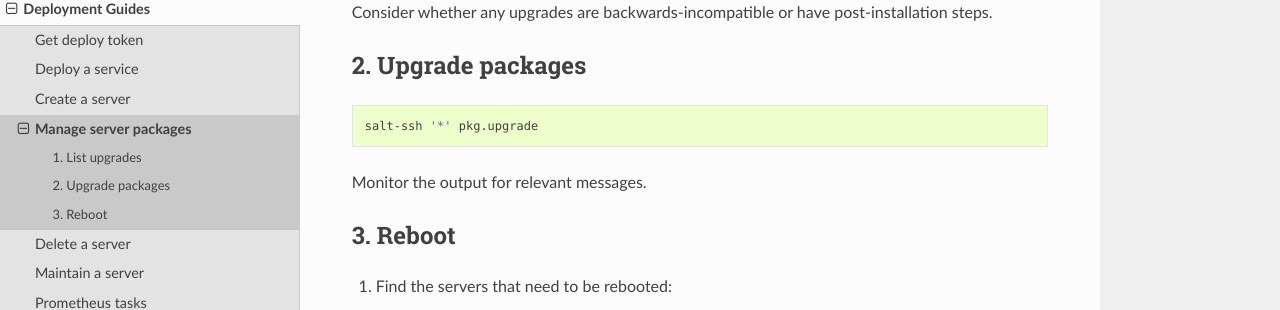
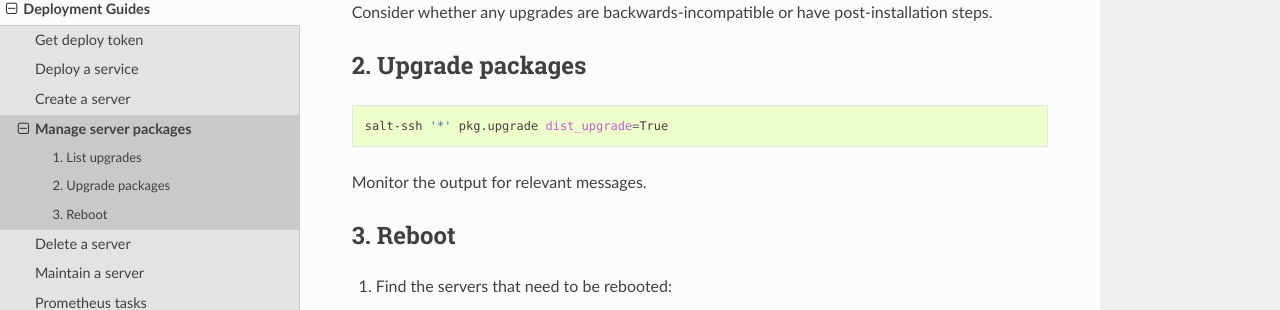
Before and after one commit to open-contracting/deploy, a Sphinx documentation site: the page built from docs/deploy/packages.rst, in a window 1280 px wide and 900 px high, scrolled down 433 px. Shown: the part 141-451 px from the top of the window. Built offline with Sphinx 7.4.7 and the Read the Docs theme 2.0.0, drawn with Linux system fonts in a browser that asks for light colours.

Commit message:
Partially revert 3c6f5c5869dd1d790b204bc1307ba3acdc43841e. dist_upgrade is the default for pkg.list_upgrades but not for pkg.upgrade.

```diff
--- a/docs/deploy/packages.rst
+++ b/docs/deploy/packages.rst
@@ -21,7 +21,7 @@ Consider whether any upgrades are backwards-incompatible or have post-installati
 
 .. code-block:: bash
 
-    salt-ssh '*' pkg.upgrade
+    salt-ssh '*' pkg.upgrade dist_upgrade=True
 
 Monitor the output for relevant messages.
 
```
